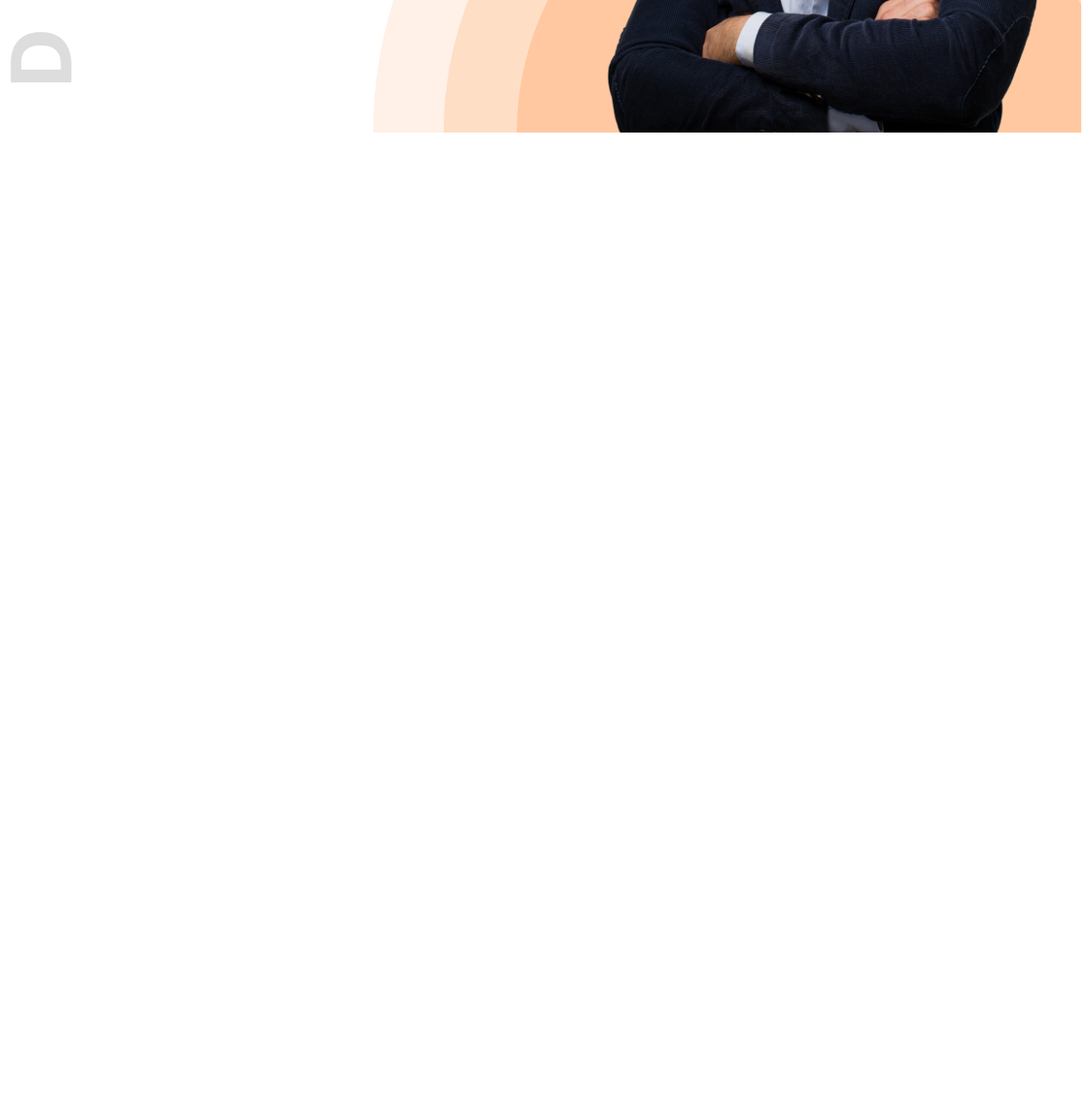
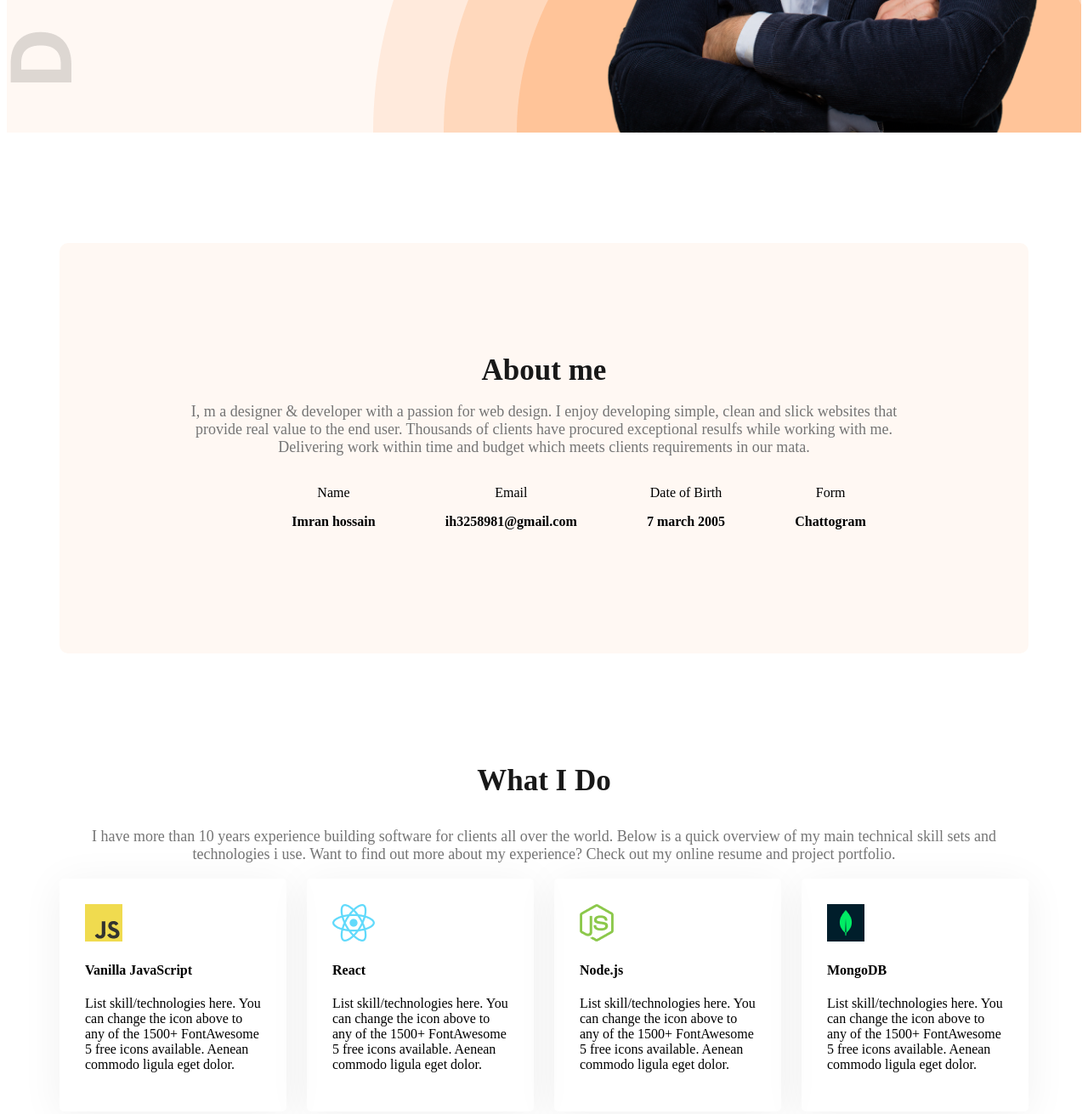
Before and after one commit to imran10-i/web-dev-portfolio, a plain HTML site: page index.html in a window 1280 px wide. Shown: the part 686-1997 px from the top of the page at 85% size. Before the commit the page ends 850 px from the top, so only its background shows below. Drawn offline with Linux system fonts and the light colour scheme.

Commit message:
about add

```diff
--- a/index.html
+++ b/index.html
@@ -11,7 +11,7 @@
 
 </head>
 <body class=".open-sans-normal">
-    <header class="header">
+    <header class="header sec-bg">
         <nav>
             <h3 class="nav-id">Ma<span class="color">r</span>y</h3>
             <ul>
@@ -34,8 +34,67 @@
         </div>
 
     </header>
-        <main>
+        <main class="main">
+            <section class="about sec-bg">
+                <h class="section-title">About me</h>
+                <p class="section-description">I, m a designer & developer with a passion for web design. I enjoy developing simple, clean and slick websites that provide real value to the end user. Thousands of clients have procured exceptional resulfs while working with me. Delivering work within time and budget which meets clients requirements in our mata.</p>
+                 <div class="about-items">
+                 <div class="about-item">
+                    <p class="item-title"></p>
+                    <p class="item-description"></p>
+                 </div>
+                 <div class="about-item">
+                    <p class="item-title">Name</p>
+                    <p class="item-description">Imran hossain</p>
+                 </div>
+                 <div class="about-item">
+                    <p class="item-title">Email</p>
+                    <p class="item-description">ih3258981@gmail.com</p>
+                 </div>
+                 <div class="about-item">
+                    <p class="item-title">Date of Birth</p>
+                    <p class="item-description">7 march 2005</p>
+                 </div>
+                 <div class="about-item">
+                    <p class="item-title">Form</p>
+                    <p class="item-description">Chattogram</p>
+                 </div>
+                 </div>
 
+            </section>
+                 <!--what i do section start-->
+                 <section class="skills">
+                    <h3 class="section-title text-cente">What I Do</h3>
+                    <p class="section-description text-cente">I have more than 10 years experience building software for clients all over the world. Below is a quick overview of my main technical skill sets and technologies i use. Want to find out more about my experience? Check out my online resume and project portfolio.</p>
+
+                    <div class="skill-container">
+
+                        <div class="skill">
+                            <img src="images/icons/js.png" alt="">
+                            <h4 class="skill-title">Vanilla JavaScript</h4>
+                            <p class="skill-description">List skill/technologies here. You can change the icon above to any of the 1500+ FontAwesome 5 free icons available. Aenean commodo ligula eget dolor.</p>
+                        </div>
+                        <div class="skill">
+                            <img src="images/icons/react.png" alt="">
+                            <h4 class="skill-title">React</h4>
+                            <p class="skill-description">List skill/technologies here. You can change the icon above to any of the 1500+ FontAwesome 5 free icons available. Aenean commodo ligula eget dolor.</p>
+                        </div>
+                        <div class="skill">
+                            <img src="images/icons/nodejs.png" alt="">
+                            <h4 class="skill-title">Node.js</h4>
+                            <p class="skill-description">List skill/technologies here. You can change the icon above to any of the 1500+ FontAwesome 5 free icons available. Aenean commodo ligula eget dolor.</p>
+                        </div>
+                        <div class="skill">
+                            <img src="images/icons/mongo.png" alt="">
+                            <h4 class="skill-title">MongoDB</h4>
+                            <p class="skill-description">List skill/technologies here. You can change the icon above to any of the 1500+ FontAwesome 5 free icons available. Aenean commodo ligula eget dolor.</p>
+                        </div>
+
+
+                    </div>
+
+
+                 </section>
         </main>
         <footer>
 
--- a/style/style.css
+++ b/style/style.css
@@ -12,12 +12,55 @@
     color:#FD6E0A;
 
  }
+ .text-cente{
+    text-align: center;
+ }
+
+
+ .sec-bg{
+    background-color: #FFF8F3;
+ }
 /* nav style */
 nav{
     display: flex;
     align-items: center;
     justify-content: space-between;
     margin:20px 200px;
+}
+.section-title{
+    font-size: 35px;
+    font-weight: bold;
+    color: #181818;
+}
+
+.section-description{
+
+    font-size: 18px;
+    color: #757575;
+}
+/* main styles */
+.main{
+    max-width: 1140px;
+    margin: 0 auto;
+
+}
+
+.main section{
+    margin-top:130px;
+    margin-bottom: 130px;
+}
+/* about styles */
+.about{
+    border-radius: 10px;
+    padding: 130px 150px;
+    text-align: center;
+}
+.item-description{
+    font-weight: bold;
+}
+.about-items{
+    display: flex;
+    justify-content:space-around ;
 }
 /* shared btn */
 .btn{
@@ -28,6 +71,7 @@ nav{
     border-radius: 5px;
     border: none;
 }
+
 .dark-2{
     color: #474747;
 }
@@ -77,3 +121,13 @@ nav li a{
 .banner-content{
     max-width: 580px;
 }
+/* skill container styles */
+.skill-container{
+    display: flex;
+    gap: 24px;
+}
+.skill {
+    padding: 30px;
+    box-shadow: 0px 6px 50px 0px rgba(0,0,0,0.06);
+    border-radius: 5px;
+}
```
Also changed, not shown: PicsArt_09-24-07.29.02__1_-removebg-preview.png (deleted).
